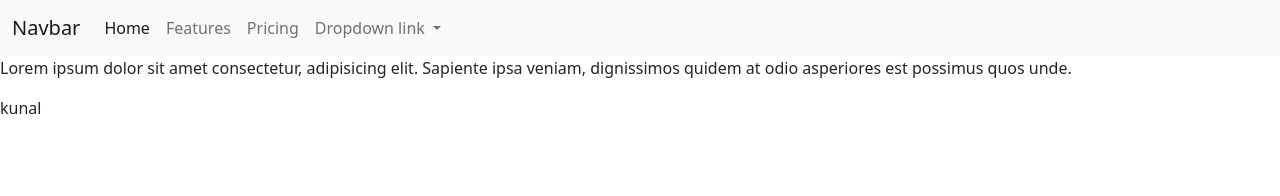
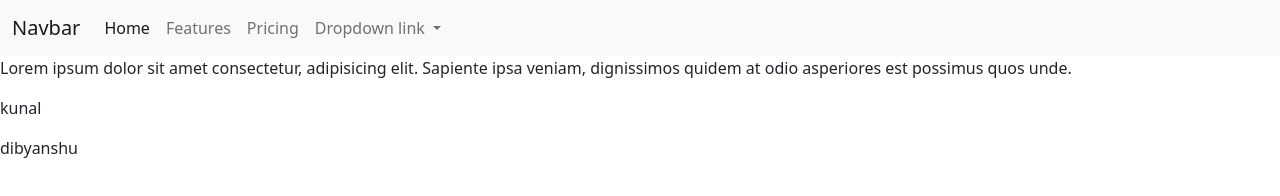
Before and after one commit to kunal450/magnova-engineers, a website: page index.html in a window 1280 px wide. Drawn offline with nearby package versions, Linux system fonts and the light colour scheme; a web font is replaced by a local one.

Commit message:
Update index.html
this is update

```diff
--- a/index.html
+++ b/index.html
@@ -61,6 +61,7 @@
     <!-- Nav Bar End -->
     <p>Lorem ipsum dolor sit amet consectetur, adipisicing elit. Sapiente ipsa veniam, dignissimos quidem at odio asperiores est possimus quos unde.</p>
  <p>kunal</p>
+    <p> dibyanshu</p>
 
     <!-- Bootstrap JS -->
     <script src="https://cdn.jsdelivr.net/npm/@popperjs/core@2.9.2/dist/umd/popper.min.js"
```
